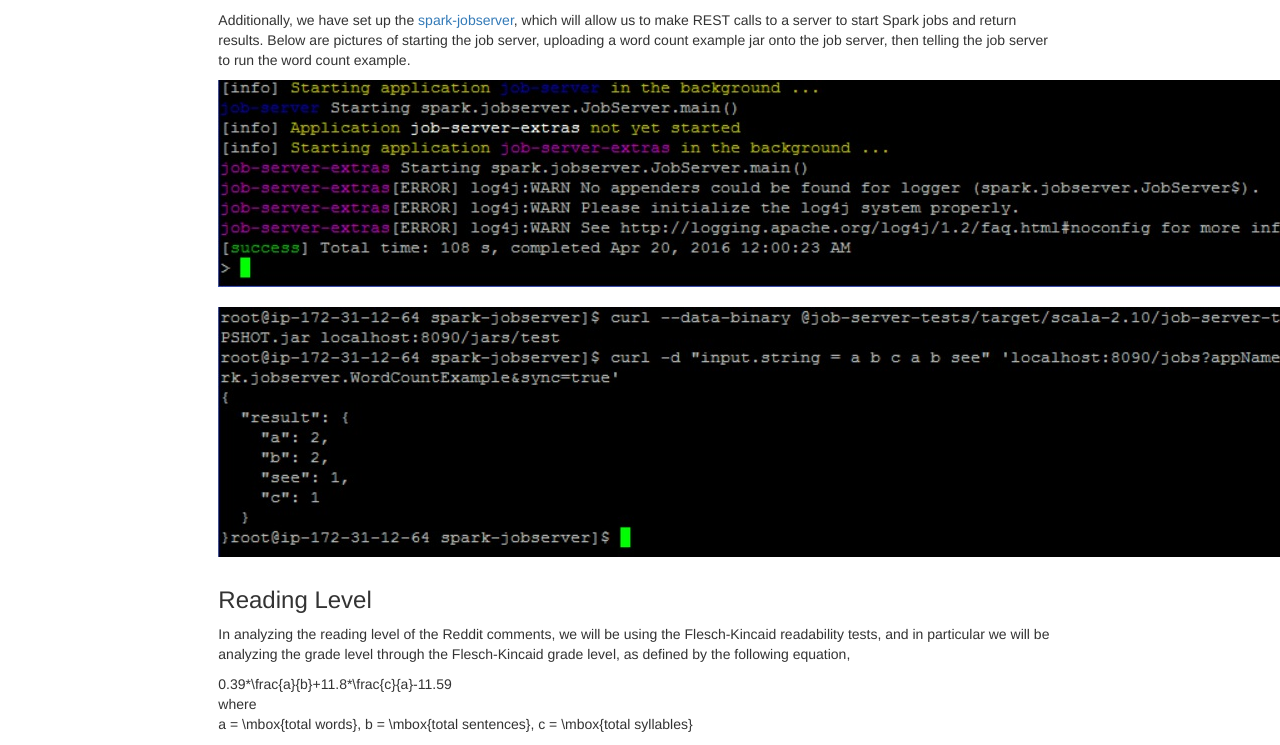
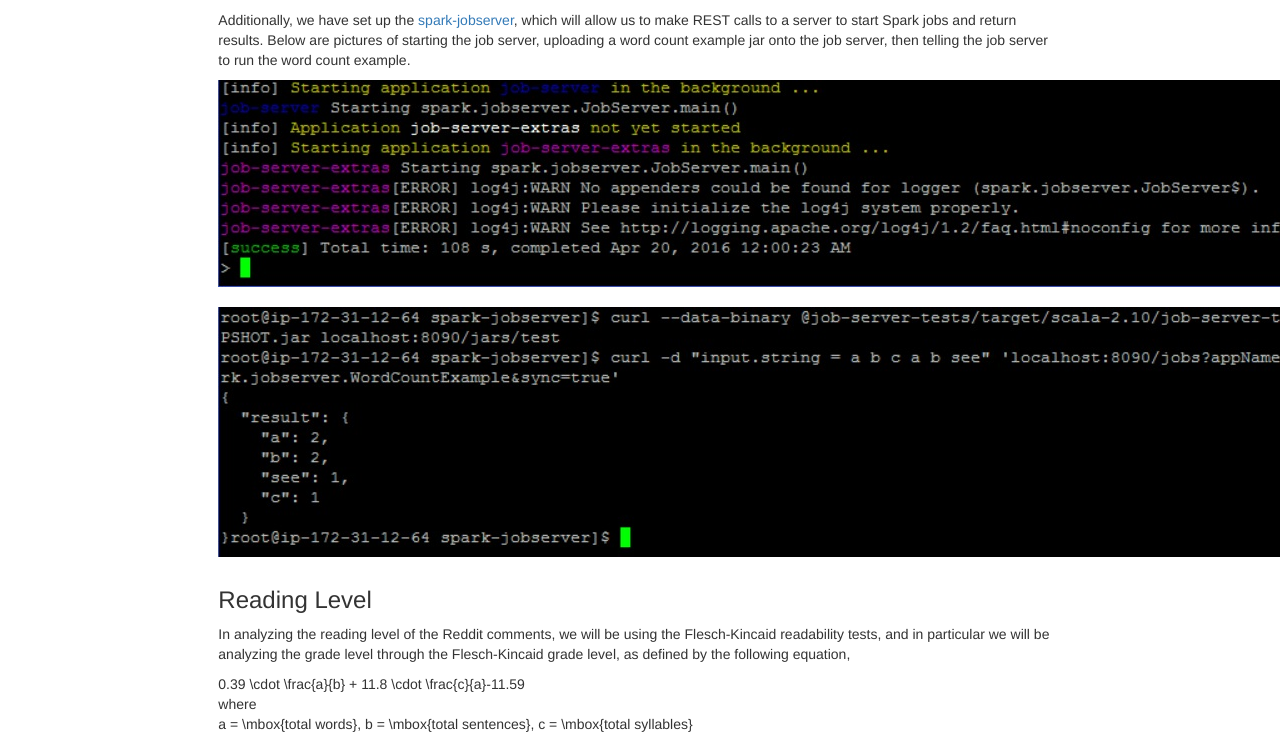
Before and after one commit to xytosis/cs1951a, a plain HTML site: page blog_1/index.html in a window 1280 px wide. Shown: the part 1657-2402 px from the top of the page. Drawn offline with nearby package versions, Linux system fonts and the light colour scheme.

Commit message:
Update index.html

```diff
--- a/blog_1/index.html
+++ b/blog_1/index.html
@@ -65,7 +65,7 @@
       <p>
         In analyzing the reading level of the Reddit comments, we will be using the Flesch-Kincaid readability tests, and in particular we will be analyzing the grade level through the Flesch-Kincaid grade level, as defined by the following equation,
         <div lang="latex">
-          0.39*\frac{a}{b}+11.8*\frac{c}{a}-11.59
+          0.39 \cdot \frac{a}{b} + 11.8 \cdot \frac{c}{a}-11.59
         </div>
         where
         <div lang="latex">
```
